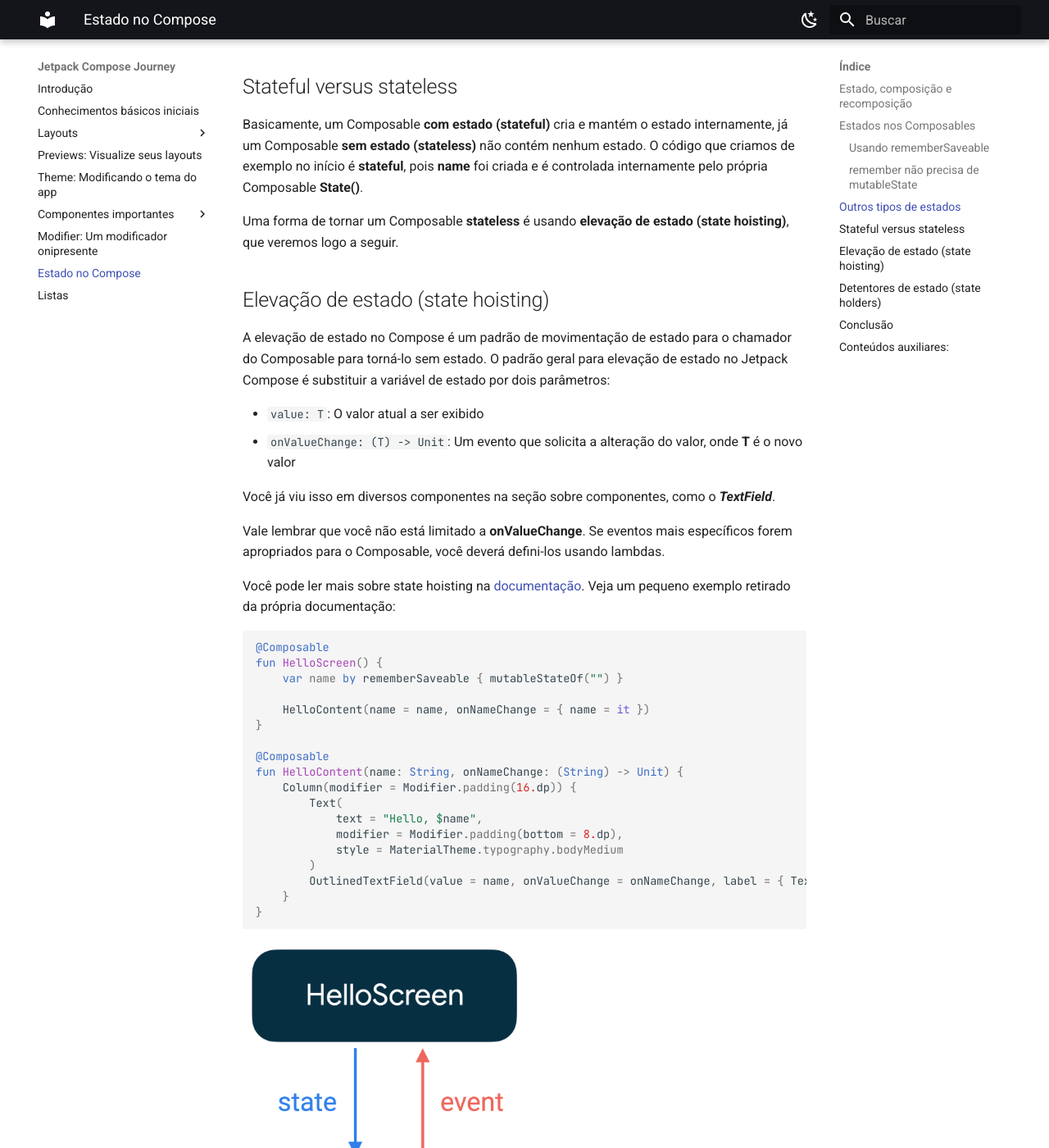
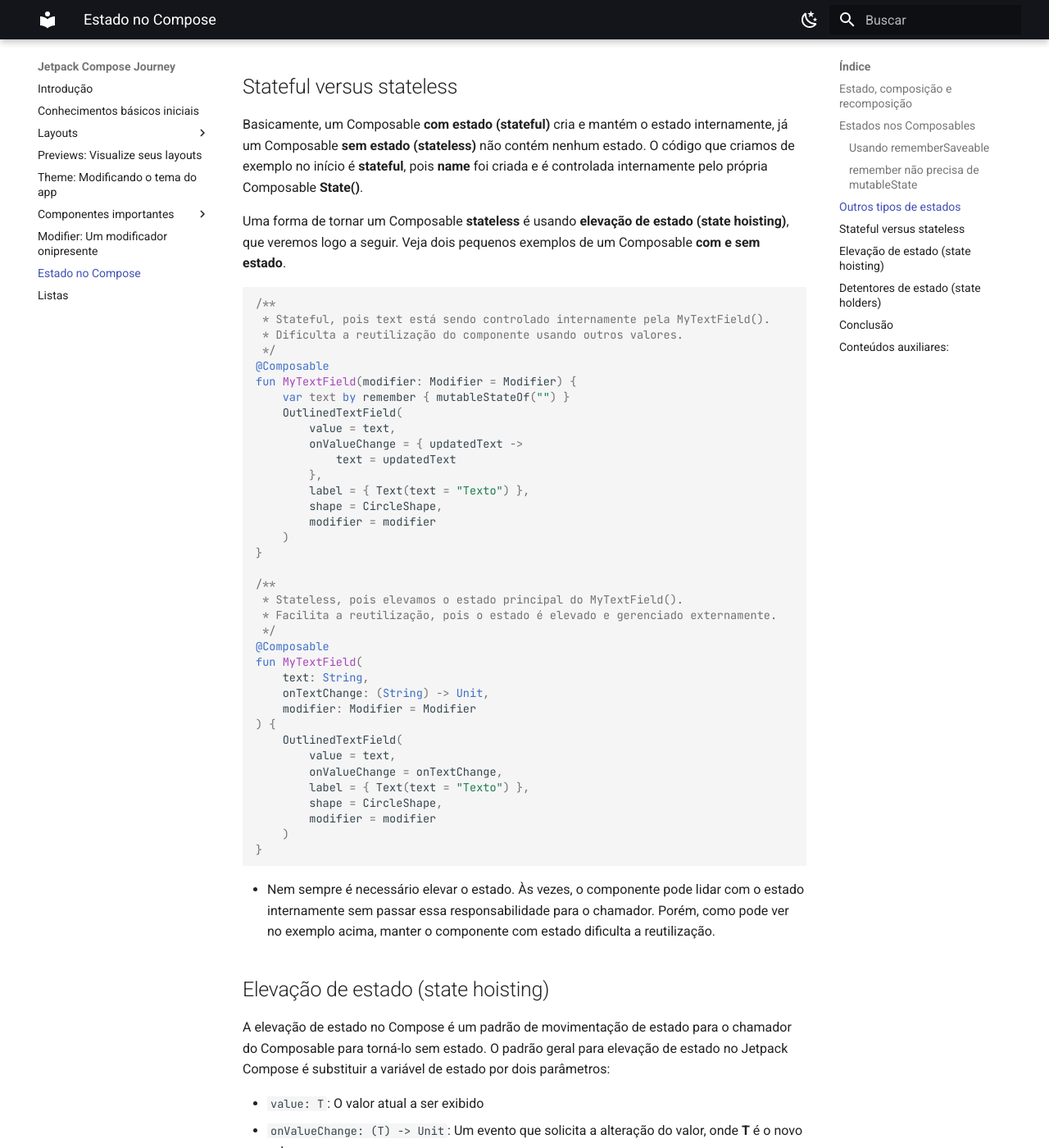
Before and after one commit to jsericksk/Jetpack-Compose-Journey, an MkDocs documentation site: the page built from docs/state.md, in a window 1280 px wide and 1400 px high, scrolled down 2663 px. Shown: the whole window at 82% size. Built offline with MkDocs 1.6.1 and Material for MkDocs 9.7.7, drawn with Linux system fonts in a browser that asks for light colours; emoji names are drawn with the system emoji font.

Commit message:
state.md atualizado

````diff
--- a/docs/state.md
+++ b/docs/state.md
@@ -86,7 +86,48 @@ Após isso, podemos usar ***collectAsStateWithLifecycle()*** para **coletar um F
 
 Basicamente, um Composable **com estado (stateful)** cria e mantém o estado internamente, já um Composable **sem estado (stateless)** não contém nenhum estado. O código que criamos de exemplo no início é **stateful**, pois **name** foi criada e é controlada internamente pelo própria Composable **State()**.
 
-Uma forma de tornar um Composable **stateless** é usando **elevação de estado (state hoisting)**, que veremos logo a seguir.
+Uma forma de tornar um Composable **stateless** é usando **elevação de estado (state hoisting)**, que veremos logo a seguir. Veja dois pequenos exemplos de um Composable **com e sem estado**.
+
+```kotlin
+/**
+ * Stateful, pois text está sendo controlado internamente pela MyTextField().
+ * Dificulta a reutilização do componente usando outros valores.
+ */
+@Composable
+fun MyTextField(modifier: Modifier = Modifier) {
+    var text by remember { mutableStateOf("") }
+    OutlinedTextField(
+        value = text,
+        onValueChange = { updatedText ->
+            text = updatedText
+        },
+        label = { Text(text = "Texto") },
+        shape = CircleShape,
+        modifier = modifier
+    )
+}
+
+/**
+ * Stateless, pois elevamos o estado principal do MyTextField().
+ * Facilita a reutilização, pois o estado é elevado e gerenciado externamente.
+ */
+@Composable
+fun MyTextField(
+    text: String,
+    onTextChange: (String) -> Unit,
+    modifier: Modifier = Modifier
+) {
+    OutlinedTextField(
+        value = text,
+        onValueChange = onTextChange,
+        label = { Text(text = "Texto") },
+        shape = CircleShape,
+        modifier = modifier
+    )
+}
+```
+
+- Nem sempre é necessário elevar o estado. Às vezes, o componente pode lidar com o estado internamente sem passar essa responsabilidade para o chamador. Porém, como pode ver no exemplo acima, manter o componente com estado dificulta a reutilização.
 
 ## Elevação de estado (state hoisting)
 
````
